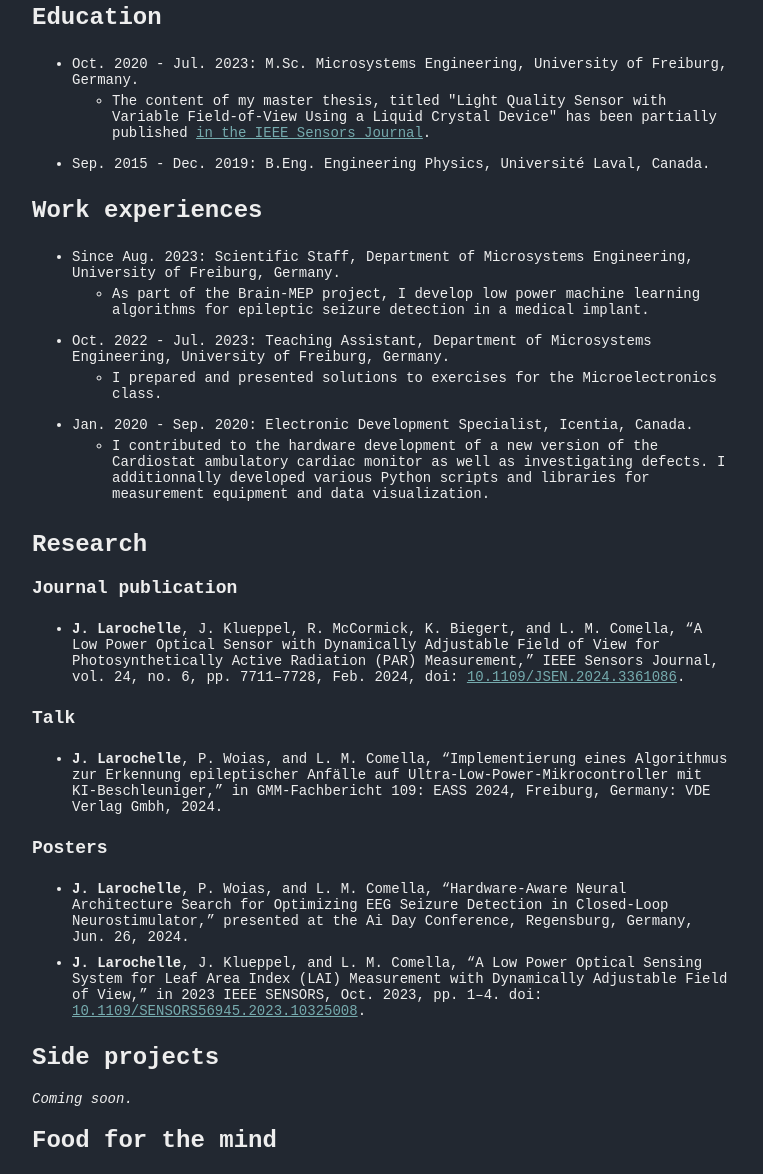
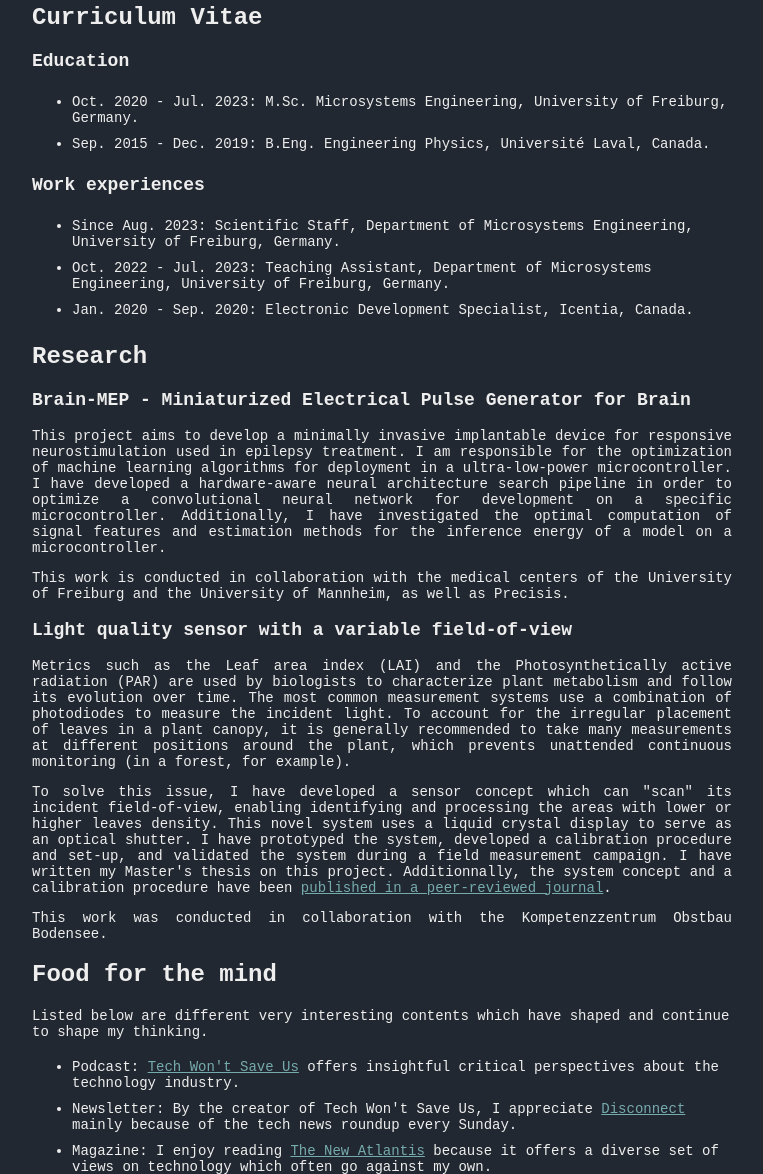
Before and after one commit to jonathanlarochelle/jonathanlarochelle.github.io, a plain HTML site: page index.html in a window 1280 px wide. Shown: the part 620-1794 px from the top of the page, without its empty margins (258-1021 px from the left). Drawn offline with Linux system fonts and the light colour scheme.

Commit message:
Rewrote the research section, added contact info in footer

```diff
--- a/index.html
+++ b/index.html
@@ -14,6 +14,7 @@ It has the added advantage of ensuring that the website stays very small in size
 	<title>Jonathan Larochelle</title>
 	<link rel="icon" type="image/x-icon" href="favicon.png">
 	<meta name="viewport" content="initial-scale=1.0, maximum-scale=1.0, width=device-width, user-scalable=no" />
+
 	<!-- Color palette from https://colorhunt.co/palette/22283131363f76abaeeeeeee -->
 	<!-- Style definition -->
 	<style>
@@ -55,65 +56,50 @@ It has the added advantage of ensuring that the website stays very small in size
 		<p>Outside of office hours, I enjoy biking in the german landscape and sailing on the Schluchsee.</p>
 	</div>
 	<p>Contact me at jonathan.larochelle[at]imtek.uni-freiburg.de.</p>
-	<!-- The rest -->
 
-	<h2>Education</h2>
+	<!-- Curriculum Vitae -->
+	<h2>Curriculum Vitae</h2>
+	<h3>Education</h3>
 	<ul>
 		<li>Oct. 2020 - Jul. 2023: M.Sc. Microsystems Engineering, University of Freiburg, Germany.
-			<ul><li>The content of my master thesis, titled "Light Quality Sensor with Variable Field-of-View Using a Liquid Crystal Device" has been partially published <a href="https://ieeexplore.ieee.org/document/10421776">in the IEEE Sensors Journal</a>.</li></ul>
 		</li>
 		<li>Sep. 2015 - Dec. 2019: B.Eng. Engineering Physics, Université Laval, Canada.</li>
 	</ul>
 
-	<h2>Work experiences</h2>
+	<h3>Work experiences</h3>
 	<ul>
 		<li>Since Aug. 2023: Scientific Staff, Department of Microsystems Engineering, University of Freiburg, Germany.
-			<ul><li>As part of the Brain-MEP project, I develop low power machine learning algorithms for epileptic seizure detection in a medical implant.</li></ul>
 		</li>
 		<li>Oct. 2022 - Jul. 2023: Teaching Assistant, Department of Microsystems Engineering, University of Freiburg, Germany.
-			<ul><li>I prepared and presented solutions to exercises for the Microelectronics class.</li></ul>
 		</li>
 		<li>Jan. 2020 - Sep. 2020: Electronic Development Specialist, Icentia, Canada.
-			<ul><li>I contributed to the hardware development of a new version of the Cardiostat ambulatory cardiac monitor as well as investigating defects. I additionnally developed various Python scripts and libraries for measurement equipment and data visualization.</li></ul>
 		</li>
 	</ul>
 
+	<!-- Research overview -->
 	<h2>Research</h2>
+	<div style="text-align:justify">
 
-	<h3>Journal publication</h3>
+		<h3>Brain-MEP - Miniaturized Electrical Pulse Generator for Brain</h3>
 
-	<ul>
+		<p>This project aims to develop a minimally invasive implantable device for responsive neurostimulation used in epilepsy treatment. I am responsible for the optimization of machine learning algorithms for deployment in a ultra-low-power microcontroller. I have developed a hardware-aware neural architecture search pipeline in order to optimize a convolutional neural network for development on a specific microcontroller. Additionally, I have investigated the optimal computation of signal features and estimation methods for the inference energy of a model on a microcontroller.</p>
 
-		<li><b>J. Larochelle</b>, J. Klueppel, R. McCormick, K. Biegert, and L. M. Comella, “A Low Power Optical Sensor with Dynamically Adjustable Field of View for Photosynthetically Active Radiation (PAR) Measurement,” IEEE Sensors Journal, vol. 24, no. 6, pp. 7711–7728, Feb. 2024, doi: <a href="https://doi.org/10.1109/JSEN.2024.3361086">10.1109/JSEN.2024.3361086</a>.</li>
+		<p>This work is conducted in collaboration with the medical centers of the University of Freiburg and the University of Mannheim, as well as Precisis.</p>
 
-	</ul>
+		<h3>Light quality sensor with a variable field-of-view</h3>
+		<p>Metrics such as the Leaf area index (LAI) and the Photosynthetically active radiation (PAR) are used by biologists to characterize plant metabolism and follow its evolution over time. The most common measurement systems use a combination of photodiodes to measure the incident light. To account for the irregular placement of leaves in a plant canopy, it is generally recommended to take many measurements at different positions around the plant, which prevents unattended continuous monitoring (in a forest, for example).</p>
 
-	<h3>Talk</h3>
+		<p>To solve this issue, I have developed a sensor concept which can "scan" its incident field-of-view, enabling identifying and processing the areas with lower or higher leaves density. This novel system uses a liquid crystal display to serve as an optical shutter. I have prototyped the system, developed a calibration procedure and set-up, and validated the system during a field measurement campaign. I have written my Master's thesis on this project. Additionnally, the system concept and a calibration procedure have been <a href="https://doi.org/10.1109/JSEN.2024.3361086">published in a peer-reviewed journal</a>.</p>
 
-	<ul>
-
-		<li><b>J. Larochelle</b>, P. Woias, and L. M. Comella, “Implementierung eines Algorithmus zur Erkennung epileptischer Anfälle auf Ultra-Low-Power-Mikrocontroller mit KI-Beschleuniger,” in GMM-Fachbericht 109: EASS 2024, Freiburg, Germany: VDE Verlag Gmbh, 2024.</li>
-
-	</ul>
-
-
-	<h3>Posters</h3>
-
-	<ul>
-
-	<!-- Upcoming
-	<li><b>J. Larochelle</b>, P. Woias, and L. M. Comella, “Hardware-Aware Neural Architecture Search for Optimizing EEG Seizure Detection in Closed-Loop Neurostimulator,” presented at the 46th Annual International Conference of the IEEE Engineering in Medicine and Biology Society, Orlando, USA, Jul. 18, 2024.</li>
+		<p>This work was conducted in collaboration with the Kompetenzzentrum Obstbau Bodensee.</p>
+	</div>
+	<!-- Side projects -->
+	<!--
+	<h2>Side projects</h2>
+	<i>Coming soon.</i>
 	-->
 
-		<li><b>J. Larochelle</b>, P. Woias, and L. M. Comella, “Hardware-Aware Neural Architecture Search for Optimizing EEG Seizure Detection in Closed-Loop Neurostimulator,” presented at the Ai Day Conference, Regensburg, Germany, Jun. 26, 2024.</li>
-
-		<li><b>J. Larochelle</b>, J. Klueppel, and L. M. Comella, “A Low Power Optical Sensing System for Leaf Area Index (LAI) Measurement with Dynamically Adjustable Field of View,” in 2023 IEEE SENSORS, Oct. 2023, pp. 1–4. doi:  <a href="https://doi.org/10.1109/SENSORS56945.2023.10325008">10.1109/SENSORS56945.2023.10325008</a>.</li>
-
-	</ul>
-
-	<h2>Side projects</h2>
-	<i>Coming soon.</i>
-
+	<!-- Interesting links -->
 	<h2>Food for the mind</h2>
 	Listed below are different very interesting contents which have shaped and continue to shape my thinking.
 
@@ -127,4 +113,8 @@ It has the added advantage of ensuring that the website stays very small in size
 	</div>
 </body>
 
+<footer style="text-align:center;font-size:10px;">
+<p>Contact me at jonathan.larochelle[at]imtek.uni-freiburg.de.</p>
+</footer>
+
 </html>
```
